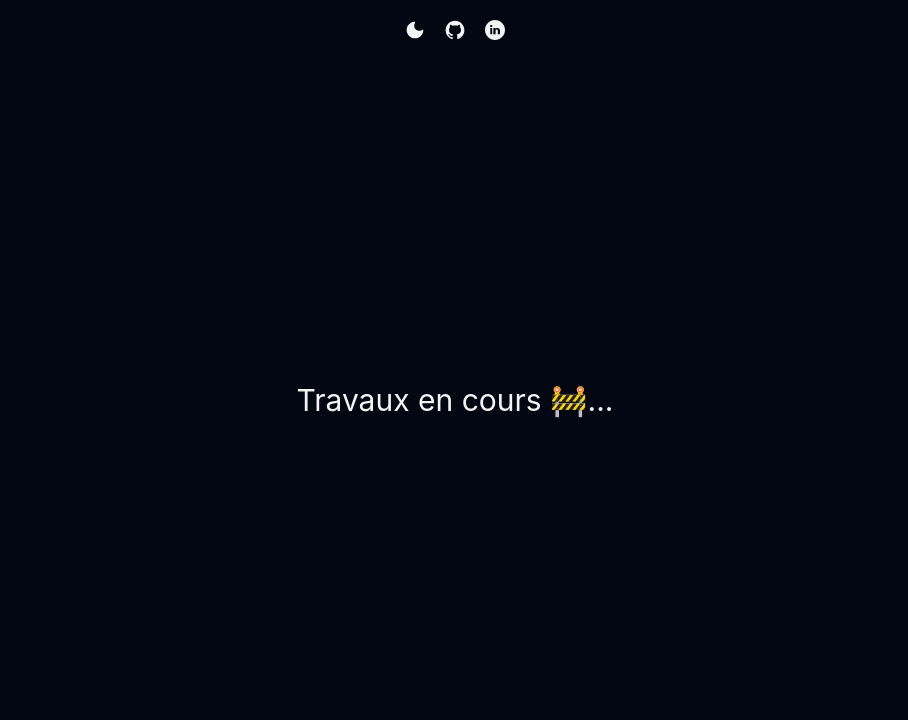
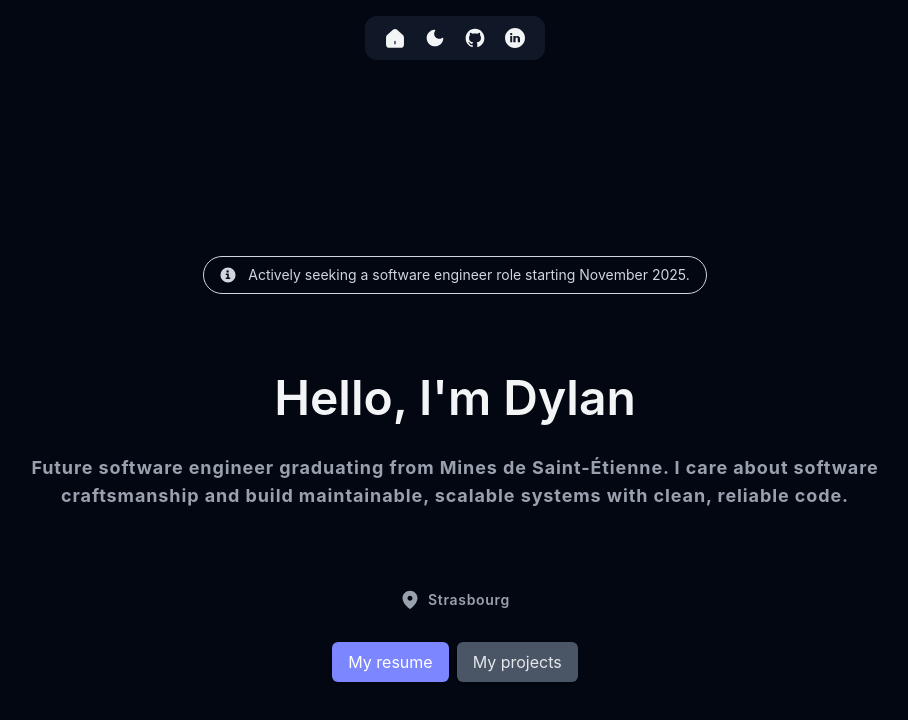
Before and after one commit to dylan-bernhardt/dylan-bernhardt.github.io, a Nuxt app: page / in a window 1280 px wide. Shown: the top 720 px of the page, without its empty margins (185-1093 px from the left). Built offline with nearby package versions, Linux system fonts and the light colour scheme.

Commit message:
feat: add landing page

```diff
--- a/app/app.vue
+++ b/app/app.vue
@@ -1,6 +1,6 @@
 <template>
   <div>
-    <Header />
+    <Header class="fixed top-4 left-1/2 transform -translate-x-1/2" />
     <NuxtPage />
   </div>
 </template>
--- a/app/components/Header.vue
+++ b/app/components/Header.vue
@@ -1,12 +1,47 @@
 <template>
   <div
-    class="fixed p-4 top-0 w-screen flex bg-gray-100 dark:bg-gray-950 justify-center gap-3">
+    class="px-4 py-2 w-fit flex justify-center gap-3 dark:bg-gray-900 bg-gray-400/30 rounded-xl">
+    <NuxtLink
+      to="/"
+      class="p-1 rounded-md hover:bg-gray-200 dark:hover:bg-gray-800 transition-colors">
+      <svg
+        class="w-5 h-5 fill-white dark:fill-gray-100"
+        viewBox="0 0 24 24"
+        fill="none"
+        xmlns="http://www.w3.org/2000/svg">
+        <g id="SVGRepo_bgCarrier" stroke-width="0"></g>
+        <g
+          id="SVGRepo_tracerCarrier"
+          stroke-linecap="round"
+          stroke-linejoin="round"></g>
+        <g id="SVGRepo_iconCarrier">
+          <g id="style=fill" clip-path="url(#clip0_1_133)">
+            <g id="home-door">
+              <path
+                id="Subtract"
+                fill-rule="evenodd"
+                clip-rule="evenodd"
+                d="M14.469 2.16334C13.0553 0.926673 10.9447 0.926672 9.53099 2.16334L2.87259 7.98786C1.84148 8.88984 1.25 10.1931 1.25 11.563L1.25 20C1.25 22.0711 2.92893 23.75 5 23.75L19 23.75C21.0711 23.75 22.75 22.0711 22.75 20L22.75 11.563C22.75 10.1931 22.1585 8.88984 21.1274 7.98786L14.469 2.16334ZM11.25 19C11.25 19.4142 11.5858 19.75 12 19.75C12.4142 19.75 12.75 19.4142 12.75 19L12.75 16C12.75 15.5858 12.4142 15.25 12 15.25C11.5858 15.25 11.25 15.5858 11.25 16L11.25 19Z"></path>
+            </g>
+          </g>
+          <defs>
+            <clipPath id="clip0_1_133">
+              <rect
+                width="24"
+                height="24"
+                transform="translate(0 24) rotate(-90)"></rect>
+            </clipPath>
+          </defs>
+        </g>
+      </svg>
+    </NuxtLink>
+
     <ThemeSwitcher></ThemeSwitcher>
     <a
       href="https://github.com/dylan-bernhardt"
       class="p-1 rounded-md hover:bg-gray-200 dark:hover:bg-gray-800 transition-colors">
       <svg
-        class="w-5 h-5 fill-gray-400 dark:fill-gray-100"
+        class="w-5 h-5 fill-white dark:fill-gray-100"
         viewBox="0 0 32 32"
         version="1.1"
         xmlns="http://www.w3.org/2000/svg">
@@ -27,7 +62,7 @@
       href="https://www.linkedin.com/in/dylan-bernhardt-b5a372251"
       class="p-1 rounded-md hover:bg-gray-200 dark:hover:bg-gray-800 transition-colors">
       <svg
-        class="w-5 h-5 fill-gray-400 dark:fill-gray-100"
+        class="w-5 h-5 fill-white dark:fill-gray-100"
         height="200px"
         width="200px"
         version="1.1"
--- a/app/components/ThemeSwitcher.vue
+++ b/app/components/ThemeSwitcher.vue
@@ -21,7 +21,7 @@
 
     <svg
       v-if="isDarkModeEnabled === false"
-      class="w-5 h-5 fill-gray-400 stroke-gray-400"
+      class="w-5 h-5 fill-white stroke-white"
       viewBox="0 0 24 24"
       fill="none"
       xmlns="http://www.w3.org/2000/svg">
--- a/app/pages/index.vue
+++ b/app/pages/index.vue
@@ -1,8 +1,82 @@
 <template>
   <div
-    class="flex justify-center items-center max-w-screen min-h-screen bg-gray-100 dark:bg-gray-950">
-    <span class="text-3xl text-gray-600 dark:text-gray-100">
-      Travaux en cours 🚧...
-    </span>
+    class="bg-gray-300 dark:bg-gray-950 min-h-screen w-screen max-w-screen overflow-hidden px-8 sm:px-4">
+    <div
+      class="flex flex-col gap-8 justify-start mt-40 sm:mt-64 items-center max-w-4xl mx-auto">
+      <div
+        class="flex items-center mb-12 px-4 py-2 text-sm rounded-full text-gray-800 dark:text-gray-300 border border-gray-800 dark:border-gray-300">
+        <svg
+          class="shrink-0 inline w-4 h-4 me-3"
+          aria-hidden="true"
+          xmlns="http://www.w3.org/2000/svg"
+          fill="currentColor"
+          viewBox="0 0 20 20">
+          <path
+            d="M10 .5a9.5 9.5 0 1 0 9.5 9.5A9.51 9.51 0 0 0 10 .5ZM9.5 4a1.5 1.5 0 1 1 0 3 1.5 1.5 0 0 1 0-3ZM12 15H8a1 1 0 0 1 0-2h1v-3H8a1 1 0 0 1 0-2h2a1 1 0 0 1 1 1v4h1a1 1 0 0 1 0 2Z" />
+        </svg>
+        <span class="text-center">
+          Actively seeking a software engineer role starting November 2025.
+        </span>
+      </div>
+      <span
+        class="text-5xl font-semibold text-gray-600 dark:text-gray-100 text-center">
+        Hello, I'm Dylan
+      </span>
+      <p
+        class="dark:text-gray-400 text-lg text-pretty font-bold tracking-wider text-center">
+        Future software engineer graduating from Mines de Saint-Étienne. I care
+        about software craftsmanship and build maintainable, scalable systems
+        with clean, reliable code.
+      </p>
+      <div class="flex items-center gap-2 mt-12">
+        <svg
+          class="w-5 h-5 fill-gray-600 dark:fill-gray-400"
+          height="200px"
+          width="200px"
+          version="1.1"
+          id="Filled_Icons"
+          xmlns="http://www.w3.org/2000/svg"
+          xmlns:xlink="http://www.w3.org/1999/xlink"
+          x="0px"
+          y="0px"
+          viewBox="0 0 24 24"
+          enable-background="new 0 0 24 24"
+          xml:space="preserve">
+          <g id="SVGRepo_bgCarrier" stroke-width="0"></g>
+          <g
+            id="SVGRepo_tracerCarrier"
+            stroke-linecap="round"
+            stroke-linejoin="round"></g>
+          <g id="SVGRepo_iconCarrier">
+            <g id="Location-Pin-Filled">
+              <path
+                d="M12,1c-4.97,0-9,4.03-9,9c0,6.75,9,13,9,13s9-6.25,9-13C21,5.03,16.97,1,12,1z M12,13c-1.66,0-3-1.34-3-3s1.34-3,3-3 s3,1.34,3,3S13.66,13,12,13z"></path>
+            </g>
+          </g>
+        </svg>
+
+        <span
+          class="text-sm font-semibold tracking-wider text-gray-600 dark:text-gray-400">
+          Strasbourg
+        </span>
+      </div>
+
+      <div class="flex gap-2 flex-row">
+        <a href="./cv.pdf" target="_blank">
+          <button
+            class="w-full rounded-md flex px-4 py-2 bg-indigo-400 text-white hover:bg-indigo-500 cursor-pointer shadow text-nowrap">
+            My resume
+          </button>
+        </a>
+        <div>
+          <nuxt-link to="projects">
+            <button
+              class="w-full rounded-md flex px-4 py-2 text-gray-200 bg-gray-400 dark:bg-gray-600 hover:bg-gray-500 dark:hover:bg-gray-800 cursor-pointer shadow text-nowrap">
+              My projects
+            </button>
+          </nuxt-link>
+        </div>
+      </div>
+    </div>
   </div>
 </template>
```
Also changed, not shown: 1 other file (tests, documents, lock files or other folders).
